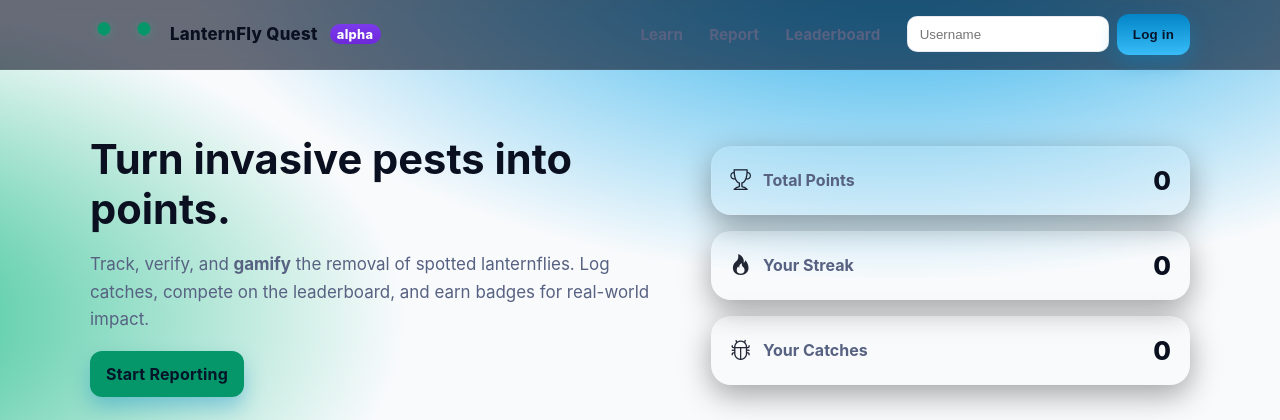
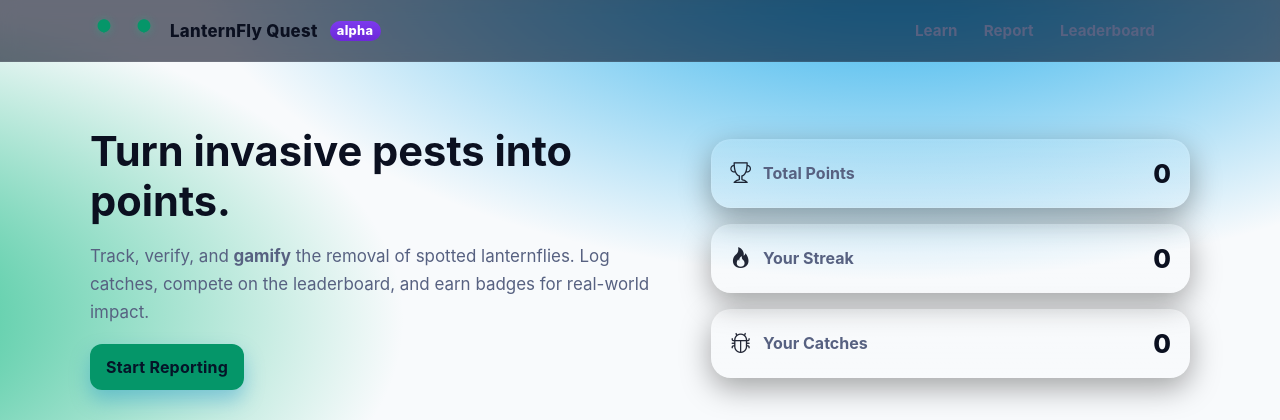
Before and after one commit to thesuperRL/HackCMU-2025, a Python web app: template templates/index.html in a window 1280 px wide. Shown: the top 420 px of the page. Run offline with Jinja, Linux system fonts and the light colour scheme; the template is opened without the code that fills it, so the values that code supplies are empty; some libraries are stand-ins or nearby versions.

Commit message:
remove duped buttons

```diff
--- a/templates/index.html
+++ b/templates/index.html
@@ -26,10 +26,19 @@
         <a href="#leaderboard">Leaderboard</a>
       </nav>
       <div class="auth">
-        <form id="loginForm" class="login-form" autocomplete="off">
-          <input id="loginName" name="username" placeholder="Username" aria-label="Username" />
-          <button type="submit" class="btn">Log in</button>
-        </form>
+        <!-- g_id_onload contains Google Identity Services settings -->
+        <div
+          id="g_id_onload"
+          data-auto_prompt="false"
+          data-callback="handleCredentialResponse"
+          data-client_id="598997653463-svi76fvbe15v910t9c91eulju4vqasaa.apps.googleusercontent.com"
+        ></div>
+        <!-- g_id_signin places the button on a page and supports customization -->
+        <div
+          class="g_id_signin"
+          data-theme="filled_blue"
+          data-text="signup_with"
+        ></div>
         <div id="authed" class="authed hidden">
           <span id="whoami"></span>
           <button id="logoutBtn" class="btn secondary">Log out</button>
@@ -124,21 +133,6 @@
     </div>
   </footer>
 
-
-  <!-- g_id_onload contains Google Identity Services settings -->
-  <div
-    id="g_id_onload"
-    data-auto_prompt="false"
-    data-callback="handleCredentialResponse"
-    data-client_id="598997653463-svi76fvbe15v910t9c91eulju4vqasaa.apps.googleusercontent.com"
-  ></div>
-  <!-- g_id_signin places the button on a page and supports customization -->
-  <div
-    class="g_id_signin"
-    data-theme="filled_blue"
-    data-text="signup_with"
-  ></div>
-
   <!-- Latest compiled JavaScript -->
   <script src="https://cdn.jsdelivr.net/npm/bootstrap@5.3.0/dist/js/bootstrap.bundle.min.js"></script>
   <!-- Google Authentication Script -->
```
Also changed, not shown: static/js/main.js (+1 -9 lines).
